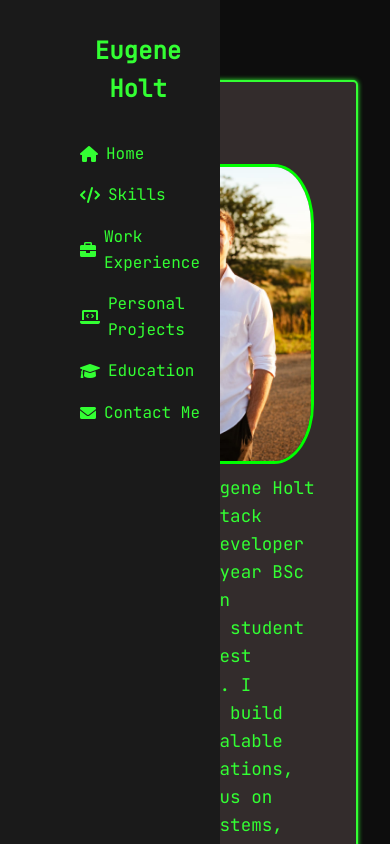
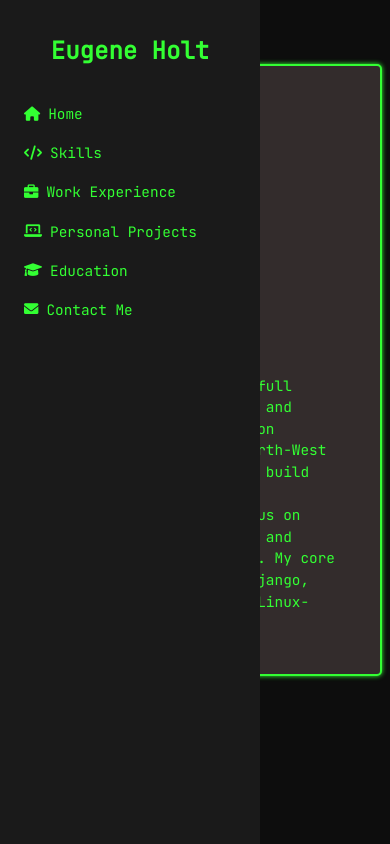
Before and after one commit to SlothCartel/SlothCartel.github.io, a plain HTML site: page index.html in a window 390 px wide. Both pictures are taken after a click on the button "Toggle Menu". Shown: the top 844 px of the page. Drawn offline with nearby package versions, Linux system fonts and the light colour scheme.

Commit message:
T: Final Bug Fixes

```diff
--- a/script.js
+++ b/script.js
@@ -1,12 +1,15 @@
-document.getElementById('menu-toggle').addEventListener('click', function () {
+document.getElementById('menu-toggle').addEventListener('click', function (e) {
+  e.stopPropagation(); // Prevent event bubbling
   const sidebar = document.getElementById('sidebar');
   const menuButton = document.getElementById('menu-toggle');
 
   sidebar.classList.toggle('collapsed');
 
-  // Hide menu button when sidebar opens (when collapsed class is added)
+  // Hide menu button when sidebar opens
   if (sidebar.classList.contains('collapsed')) {
     menuButton.style.display = 'none';
+  } else {
+    menuButton.style.display = 'flex';
   }
 });
 
@@ -15,13 +18,16 @@ document.addEventListener('click', function(event) {
   const sidebar = document.getElementById('sidebar');
   const menuButton = document.getElementById('menu-toggle');
 
-  // Check if sidebar is open and click is outside sidebar and not the menu button
-  if (sidebar.classList.contains('collapsed') &&
-      !sidebar.contains(event.target) &&
-      !menuButton.contains(event.target)) {
+  // Check if sidebar is open and click is outside sidebar
+  if (sidebar.classList.contains('collapsed') && !sidebar.contains(event.target)) {
     sidebar.classList.remove('collapsed');
-    menuButton.style.display = 'flex'; // Show menu button again
+    menuButton.style.display = 'flex';
   }
+});
+
+// Prevent sidebar clicks from closing the sidebar
+document.getElementById('sidebar').addEventListener('click', function(e) {
+  e.stopPropagation();
 });
 
 const links = document.querySelectorAll('.sidebar-link');
--- a/styles.css
+++ b/styles.css
@@ -104,6 +104,8 @@ h2 {
   color: #00ff00;
 }
 
+
+
 /* RESPONSIVE */
 @media (max-width: 768px) {
   .menu-btn {
@@ -113,7 +115,8 @@ h2 {
   }
 
   .sidebar {
-    width: 220px;
+    width: 280px; /* Increased width for mobile */
+    padding: 2rem 1rem; /* Reduced left padding */
   }
 
   .sidebar nav {
@@ -121,7 +124,8 @@ h2 {
   }
 
   .sidebar nav ul li a {
-    padding-left: 0.5rem; /* new line */
+    padding-left: 0.5rem;
+    font-size: 0.9rem; /* Slightly smaller text */
   }
 
   .tree-line {
@@ -130,6 +134,86 @@ h2 {
 
   .terminal-body {
     padding: 0.75rem;
+  }
+
+  /* Mobile profile section fixes */
+  .profile-section {
+    flex-direction: column !important;
+    align-items: center !important;
+    text-align: center !important;
+    gap: 15px !important;
+    margin-bottom: 20px !important;
+  }
+
+  .profile-pic {
+    width: 150px !important;
+    height: 200px !important;
+    border-radius: 15% !important;
+  }
+
+  .social-icons {
+    flex-direction: row !important;
+    gap: 20px !important;
+    justify-content: center !important;
+    align-items: center !important;
+  }
+
+  .social-icons a,
+  .cv-download {
+    font-size: 24px !important;
+    padding: 8px !important;
+  }
+
+  .content {
+    padding: 4rem 1rem 2rem 1rem;
+  }
+
+  .card {
+    padding: 1rem;
+    margin: 0.5rem auto;
+  }
+
+  /* Fix home section text on mobile */
+  #home .terminal-body {
+    padding: 1rem !important;
+  }
+
+  .about-text {
+    font-size: 1rem !important;
+    line-height: 1.5 !important;
+    text-align: left !important;
+    margin-top: 15px !important;
+  }
+}
+
+/* Extra small screens */
+@media (max-width: 480px) {
+  .sidebar {
+    width: 260px;
+  }
+
+  .profile-pic {
+    width: 120px !important;
+    height: 160px !important;
+  }
+
+  .social-icons a,
+  .cv-download {
+    font-size: 20px !important;
+    padding: 6px !important;
+  }
+
+  .content {
+    padding: 3rem 0.5rem 1rem 0.5rem;
+  }
+
+  .about-text {
+    font-size: 0.9rem !important;
+  }
+}
+
+  .content {
+    padding: 3rem 0.5rem 1rem 0.5rem;
   }
 }
 
```
